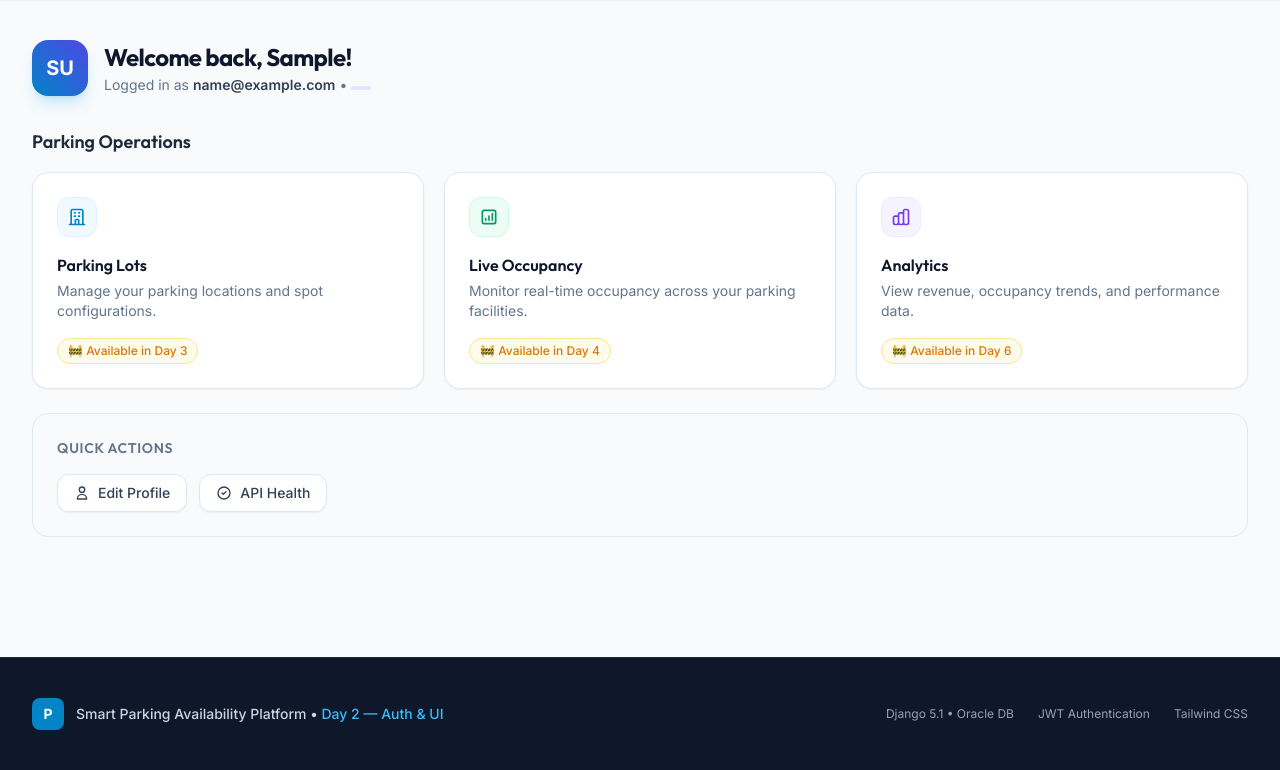
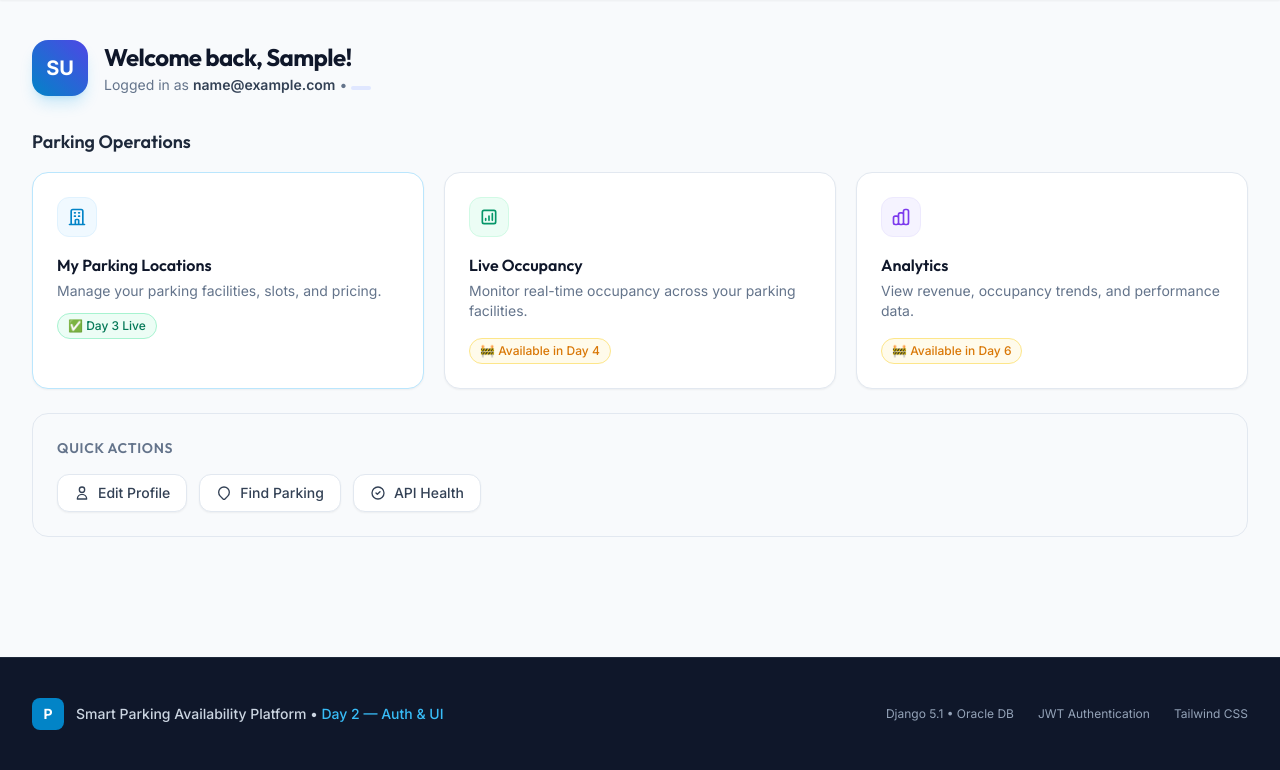
Before and after one commit to SasiniSiriwardhana/smart-parking-platform, a Django app: page /dashboard/ in a window 1280 px wide. Shown: the part 66-836 px from the top of the page. Run offline with Django 5.2, Linux system fonts and the light colour scheme; the visitor is signed in with stand-in values (Sample User, id 1); some libraries are stand-ins or nearby versions.

Commit message:
feat(navigation): add parking finder and management links to dashboard

```diff
--- a/django_backend/templates/accounts/dashboard.html
+++ b/django_backend/templates/accounts/dashboard.html
@@ -43,8 +43,8 @@
         <h2 class="text-lg font-semibold font-heading text-slate-800 mb-4">Your Parking Overview</h2>
         <div class="grid grid-cols-1 md:grid-cols-3 gap-5">
 
-            <!-- Find Parking Card (Placeholder) -->
-            <div class="bg-white rounded-2xl border border-slate-200 p-6 shadow-sm hover:shadow-md transition-shadow group">
+            <!-- Find Parking Card (Day 3 - LIVE) -->
+            <a href="{% url 'parking:finder' %}" class="bg-white rounded-2xl border border-sky-200 p-6 shadow-sm hover:shadow-md hover:border-sky-300 transition-all group">
                 <div class="w-10 h-10 rounded-xl bg-sky-50 border border-sky-100 flex items-center justify-center mb-4 group-hover:scale-110 transition-transform">
                     <svg class="w-5 h-5 text-sky-600" fill="none" stroke="currentColor" viewBox="0 0 24 24">
                         <path stroke-linecap="round" stroke-linejoin="round" stroke-width="2" d="M21 21l-6-6m2-5a7 7 0 11-14 0 7 7 0 0114 0z"/>
@@ -52,24 +52,24 @@
                 </div>
                 <h3 class="font-semibold text-slate-900 mb-1">Find Parking</h3>
                 <p class="text-sm text-slate-500 mb-4">Search for available parking spaces near your destination.</p>
-                <span class="inline-flex items-center text-xs font-medium text-amber-600 bg-amber-50 border border-amber-200 px-2.5 py-1 rounded-full">
-                    🚧 Available in Day 3
+                <span class="inline-flex items-center text-xs font-medium text-emerald-700 bg-emerald-50 border border-emerald-200 px-2.5 py-1 rounded-full">
+                    ✅ Day 3 Live
                 </span>
-            </div>
+            </a>
 
-            <!-- Availability Card (Placeholder) -->
-            <div class="bg-white rounded-2xl border border-slate-200 p-6 shadow-sm hover:shadow-md transition-shadow group">
+            <!-- Parking Map Card (Day 3 - LIVE) -->
+            <a href="{% url 'parking:finder' %}" class="bg-white rounded-2xl border border-emerald-200 p-6 shadow-sm hover:shadow-md hover:border-emerald-300 transition-all group">
                 <div class="w-10 h-10 rounded-xl bg-emerald-50 border border-emerald-100 flex items-center justify-center mb-4 group-hover:scale-110 transition-transform">
                     <svg class="w-5 h-5 text-emerald-600" fill="none" stroke="currentColor" viewBox="0 0 24 24">
-                        <path stroke-linecap="round" stroke-linejoin="round" stroke-width="2" d="M9 19v-6a2 2 0 00-2-2H5a2 2 0 00-2 2v6a2 2 0 002 2h2a2 2 0 002-2zm0 0V9a2 2 0 012-2h2a2 2 0 012 2v10m-6 0a2 2 0 002 2h2a2 2 0 002-2m0 0V5a2 2 0 012-2h2a2 2 0 012 2v14a2 2 0 01-2 2h-2a2 2 0 01-2-2z"/>
+                        <path stroke-linecap="round" stroke-linejoin="round" stroke-width="2" d="M9 20l-5.447-2.724A1 1 0 013 16.382V5.618a1 1 0 011.447-.894L9 7m0 13l6-3m-6 3V7m6 10l4.553 2.276A1 1 0 0021 18.382V7.618a1 1 0 00-.553-.894L15 4m0 13V4m0 0L9 7"/>
                     </svg>
                 </div>
-                <h3 class="font-semibold text-slate-900 mb-1">Parking Availability</h3>
-                <p class="text-sm text-slate-500 mb-4">Check real-time availability and compare options.</p>
-                <span class="inline-flex items-center text-xs font-medium text-amber-600 bg-amber-50 border border-amber-200 px-2.5 py-1 rounded-full">
-                    🚧 Available in Day 3
+                <h3 class="font-semibold text-slate-900 mb-1">Parking Map</h3>
+                <p class="text-sm text-slate-500 mb-4">View parking lots on an interactive map with distance markers.</p>
+                <span class="inline-flex items-center text-xs font-medium text-emerald-700 bg-emerald-50 border border-emerald-200 px-2.5 py-1 rounded-full">
+                    ✅ Day 3 Live
                 </span>
-            </div>
+            </a>
 
             <!-- Reservations Card (Placeholder) -->
             <div class="bg-white rounded-2xl border border-slate-200 p-6 shadow-sm hover:shadow-md transition-shadow group">
@@ -94,19 +94,19 @@
         <h2 class="text-lg font-semibold font-heading text-slate-800 mb-4">Parking Operations</h2>
         <div class="grid grid-cols-1 md:grid-cols-3 gap-5">
 
-            <!-- Parking Operations Card -->
-            <div class="bg-white rounded-2xl border border-slate-200 p-6 shadow-sm hover:shadow-md transition-shadow group">
+            <!-- My Parking Locations Card (Day 3 - LIVE) -->
+            <a href="{% url 'parking:provider_list' %}" class="bg-white rounded-2xl border border-sky-200 p-6 shadow-sm hover:shadow-md hover:border-sky-300 transition-all group">
                 <div class="w-10 h-10 rounded-xl bg-sky-50 border border-sky-100 flex items-center justify-center mb-4 group-hover:scale-110 transition-transform">
                     <svg class="w-5 h-5 text-sky-600" fill="none" stroke="currentColor" viewBox="0 0 24 24">
                         <path stroke-linecap="round" stroke-linejoin="round" stroke-width="2" d="M19 21V5a2 2 0 00-2-2H7a2 2 0 00-2 2v16m14 0h2m-2 0h-5m-9 0H3m2 0h5M9 7h1m-1 4h1m4-4h1m-1 4h1m-5 10v-5a1 1 0 011-1h2a1 1 0 011 1v5m-4 0h4"/>
                     </svg>
                 </div>
-                <h3 class="font-semibold text-slate-900 mb-1">Parking Lots</h3>
-                <p class="text-sm text-slate-500 mb-4">Manage your parking locations and spot configurations.</p>
-                <span class="inline-flex items-center text-xs font-medium text-amber-600 bg-amber-50 border border-amber-200 px-2.5 py-1 rounded-full">
-                    🚧 Available in Day 3
-                </span>
-            </div>
+                <h3 class="font-semibold text-slate-900 mb-1">My Parking Locations</h3>
+                <p class="text-sm text-slate-500 mb-3">Manage your parking facilities, slots, and pricing.</p>
+                <div class="flex gap-2 flex-wrap">
+                    <span class="inline-flex items-center text-xs font-medium text-emerald-700 bg-emerald-50 border border-emerald-200 px-2.5 py-1 rounded-full">✅ Day 3 Live</span>
+                </div>
+            </a>
 
             <!-- Occupancy Card -->
             <div class="bg-white rounded-2xl border border-slate-200 p-6 shadow-sm hover:shadow-md transition-shadow group">
@@ -150,6 +150,20 @@
                 </svg>
                 Edit Profile
             </a>
+            <a href="{% url 'parking:finder' %}" class="inline-flex items-center gap-2 px-4 py-2 rounded-xl text-sm font-medium bg-white border border-slate-200 text-slate-700 hover:bg-sky-50 hover:border-sky-200 hover:text-sky-700 transition-all shadow-sm">
+                <svg class="w-4 h-4" fill="none" stroke="currentColor" viewBox="0 0 24 24">
+                    <path stroke-linecap="round" stroke-linejoin="round" stroke-width="2" d="M17.657 16.657L13.414 20.9a1.998 1.998 0 01-2.827 0l-4.244-4.243a8 8 0 1111.314 0z"/>
+                </svg>
+                Find Parking
+            </a>
+            {% if user.profile.is_parking_provider %}
+            <a href="{% url 'parking:create' %}" class="inline-flex items-center gap-2 px-4 py-2 rounded-xl text-sm font-medium bg-gradient-to-r from-sky-600 to-indigo-600 text-white shadow-sm hover:from-sky-700 hover:to-indigo-700 transition-all">
+                <svg class="w-4 h-4" fill="none" stroke="currentColor" viewBox="0 0 24 24">
+                    <path stroke-linecap="round" stroke-linejoin="round" stroke-width="2" d="M12 4v16m8-8H4"/>
+                </svg>
+                Add Parking
+            </a>
+            {% endif %}
             <a href="/api/health/" target="_blank" class="inline-flex items-center gap-2 px-4 py-2 rounded-xl text-sm font-medium bg-white border border-slate-200 text-slate-700 hover:bg-emerald-50 hover:border-emerald-200 hover:text-emerald-700 transition-all shadow-sm">
                 <svg class="w-4 h-4" fill="none" stroke="currentColor" viewBox="0 0 24 24">
                     <path stroke-linecap="round" stroke-linejoin="round" stroke-width="2" d="M9 12l2 2 4-4m6 2a9 9 0 11-18 0 9 9 0 0118 0z"/>
```
